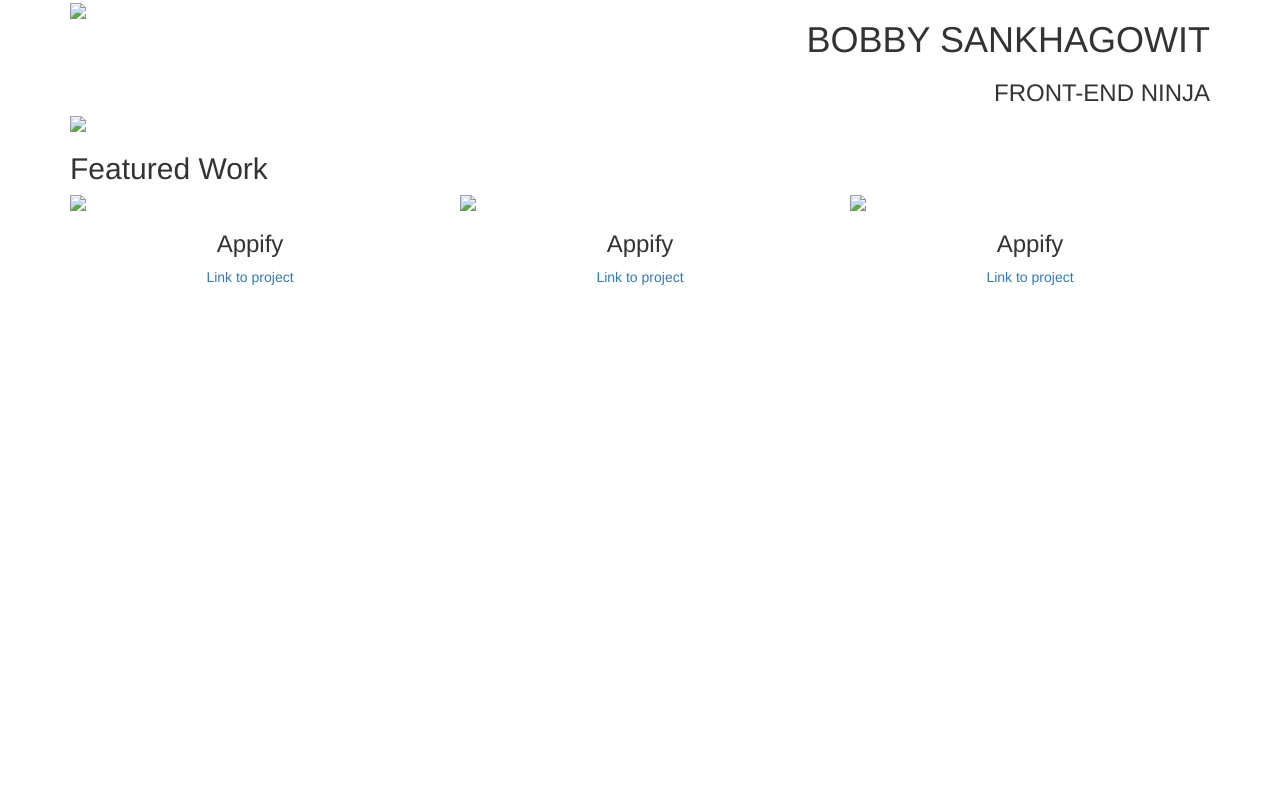
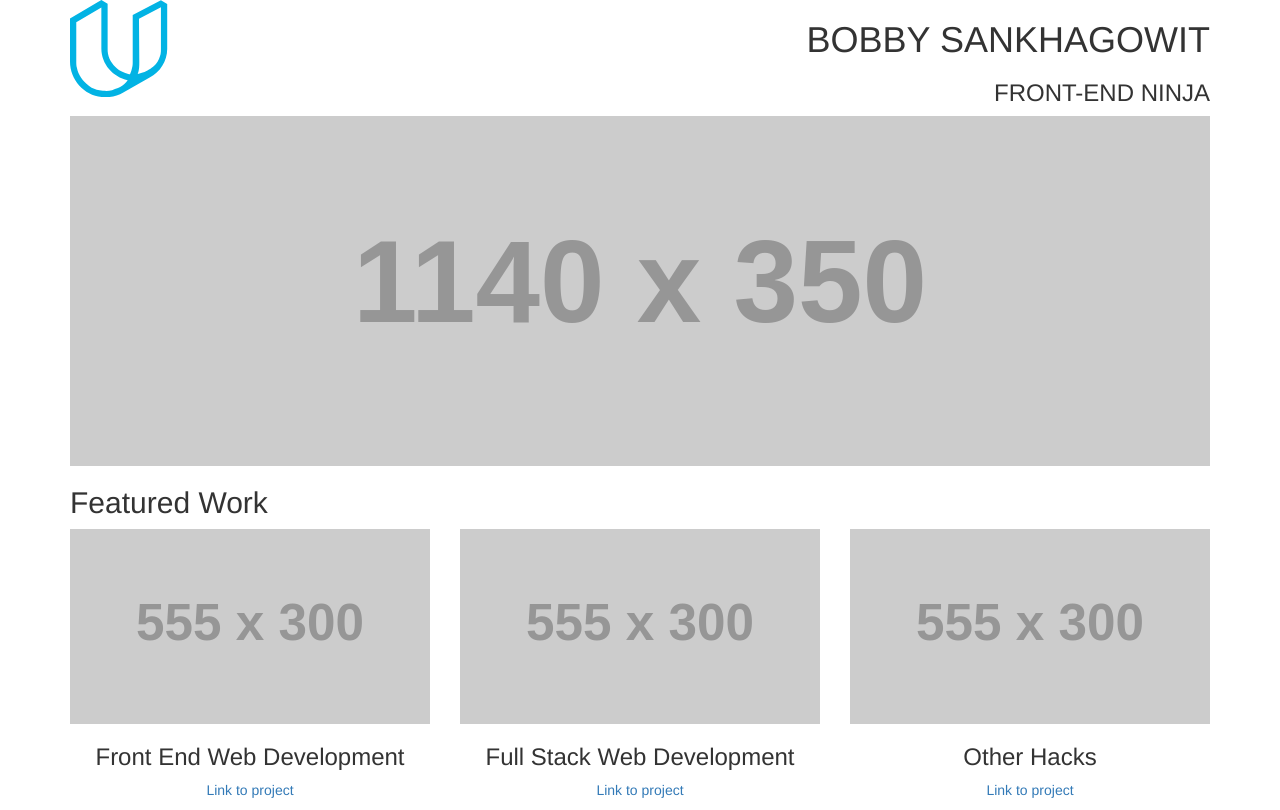
Before and after one commit to sankhagowit/uda-portfolio-page, a plain HTML site: page index.html in a window 1280 px wide. Drawn offline with Linux system fonts and the light colour scheme; placeholder pictures from the web are drawn by us.

Commit message:
Layout contains 3 projects, updated placehold.it links to live website for testing

```diff
--- a/css/style.css
+++ b/css/style.css
@@ -0,0 +1,3 @@
+.my-name {
+  max-width: 730px;
+}
--- a/index.html
+++ b/index.html
@@ -14,17 +14,21 @@
   <div class="container">
     <header class="row">
       <div class="col-md-6">
-        <img src="./bootstrap-prestructure_files/100x100">
-        <!-- I need to modify this picture to a logo of my choosing -->
+        <svg xmlns="http://www.w3.org/2000/svg" viewBox="0 0 177 31" alt="Udacity">
+          <g fill="none" fill-rule="evenodd">
+            <path id="mark" fill="#02B3E4" d="M29 .1l-9 4.7v14.9c0 .6 0 1.3-.2 1.9-.1.6-.3 1.2-.5 1.7-.1.1-.1.3-.2.4-.3 0-2.5-.7-3.5-1.4-.4-.3-.8-.6-1.2-1-.4-.4-.7-.8-1-1.2-.3-.4-.6-.9-.8-1.4-.2-.5-.4-1-.5-1.6-.1-.5-.1-1.1-.1-1.6V1.2L10 0 0 5.9v13.7C0 25.9 5.1 31 11.3 31c2.1 0 4-.5 5.7-1.5l8.4-4.8c3.3-1.7 5.6-5.2 5.6-9.1V1.3L29 .1zM17.9 26.2c-.9.9-1.6 1.4-2.6 1.9-.6.2-1.3.5-1.9.7-.6.1-1.2.2-1.8.2-.6 0-1.6-.1-2.2-.2-.6-.1-1.2-.3-1.7-.5s-1.1-.5-1.6-.9c-1.3-.9-1.9-1.7-2.5-2.5-.3-.5-.6-1-.9-1.6-.2-.6-.4-1.1-.5-1.7-.2-.7-.2-1.4-.2-2V7.1l8-4.7v13.1c0 5 3.7 9.1 8.4 10.1-.2.2-.3.4-.5.6zm11-9c-.1.5-.3 1-.5 1.5s-.6 1.2-1 1.7c-.6.7-1.2 1.2-2.7 2.1-1.3.7-2.4.9-3.1 1.1.5-1.2.5-2.5.5-3.9L22 6l7-3.7v13.3c0 .5 0 1.1-.1 1.6z"></path>
+          </g>
+        </svg>
       </div>
-      <div class="col-md-6 text-right text-uppercase">
+      <div class="col-md-6 text-right text-uppercase my-name">
         <h1>Bobby Sankhagowit</h1>
         <h3>Front-End Ninja</h3>
       </div>
+      <!-- Need a horizontal rule somewhere in here to separate the sections -->
     </header>
     <div class="row">
       <div class="col-md-12">
-        <img class="img-responsive" src="./bootstrap-prestructure_files/1140x350">
+        <img class="img-responsive" src="http://placehold.it/1140x350">
       </div>
     </div>
     <div class="row">
@@ -33,21 +37,21 @@
       </div>
     </div>
     <div class="row">
-      <div class="col-md-4 text-center">
-        <img class="img-responsive" src="./bootstrap-prestructure_files/555x300" data-toggle="modal" data-target="#project1">
-        <h3>Appify</h3>
+      <section class="col-md-4 text-center">
+        <img class="img-responsive" src="http://placehold.it/555x300" data-toggle="modal" data-target="#project1">
+        <h3>Front End Web Development</h3>
+        <p><a href="https://github.com/sankhagowit/uda-animal-trading-card">Link to project</a></p>
+      </section>
+      <section class="col-md-4 text-center">
+        <img class="img-responsive" src="http://placehold.it/555x300" data-toggle="modal" data-target="#project2">
+        <h3>Full Stack Web Development</h3>
         <p><a href="http://github.com/">Link to project</a></p>
-      </div>
-      <div class="col-md-4 text-center">
-        <img class="img-responsive" src="./bootstrap-prestructure_files/555x300" data-toggle="modal" data-target="#project2">
-        <h3>Appify</h3>
+      </section>
+      <section class="col-md-4 text-center">
+        <img class="img-responsive" src="http://placehold.it/555x300" data-toggle="modal" data-target="#project3">
+        <h3>Other Hacks</h3>
         <p><a href="http://github.com/">Link to project</a></p>
-      </div>
-      <div class="col-md-4 text-center">
-        <img class="img-responsive" src="./bootstrap-prestructure_files/555x300" data-toggle="modal" data-target="#project3">
-        <h3>Appify</h3>
-        <p><a href="http://github.com/">Link to project</a></p>
-      </div>
+      </section>
     </div>
   </div>
 
```
